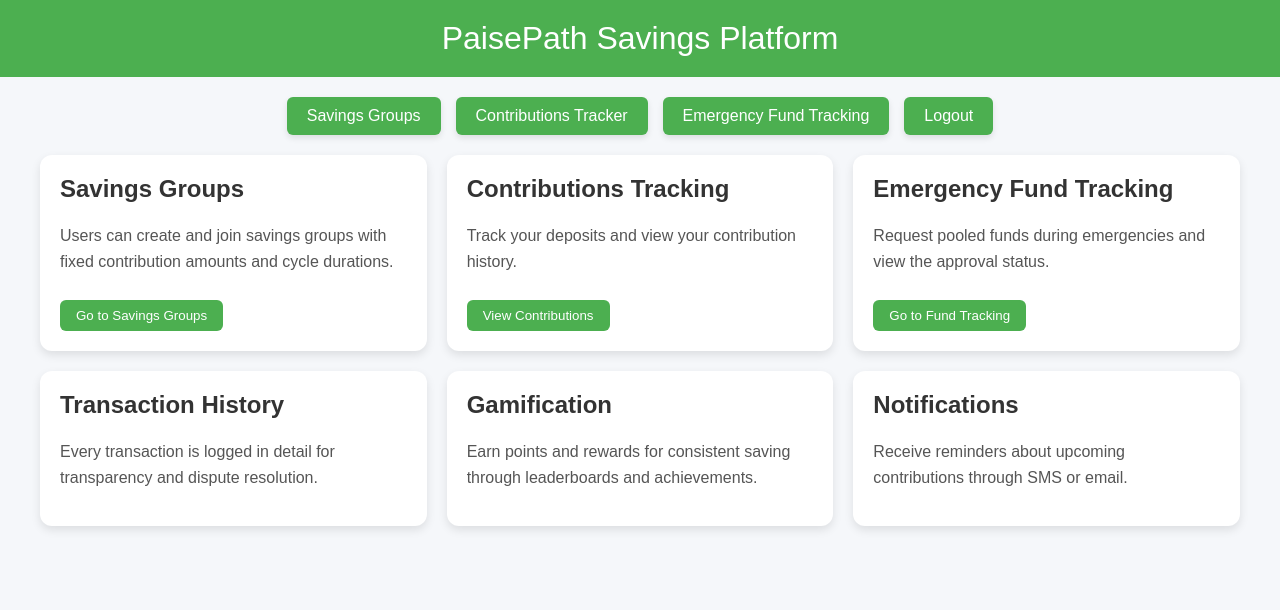
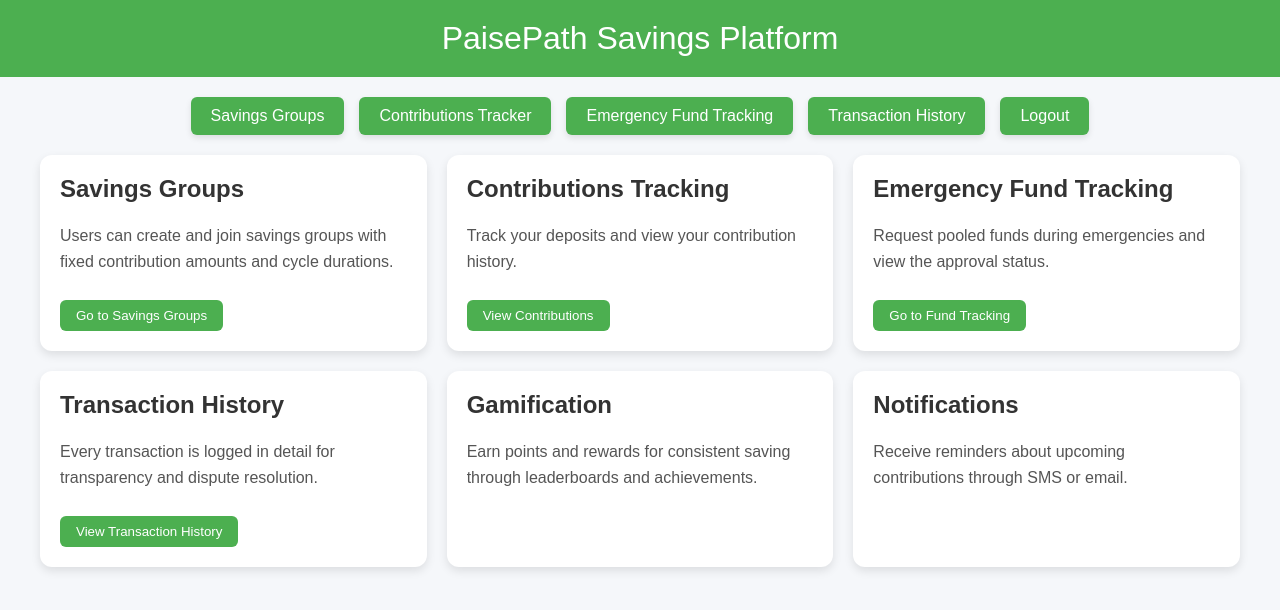
Before and after one commit to annumd/paisepath2, a plain HTML site: page features.html in a window 1280 px wide. Drawn offline with Linux system fonts and the light colour scheme.

Commit message:
Update features.html

```diff
--- a/features.html
+++ b/features.html
@@ -78,6 +78,7 @@
     <button onclick="location.href='savings.html'">Savings Groups</button>
     <button onclick="location.href='contributions.html'">Contributions Tracker</button>
     <button onclick="location.href='emergency.html'">Emergency Fund Tracking</button>
+    <button onclick="location.href='transaction.html'">Transaction History</button>
     <button onclick="location.href='login.html'">Logout</button>
 </div>
 
@@ -104,6 +105,7 @@
         <div class="feature-card">
             <h2>Transaction History</h2>
             <p>Every transaction is logged in detail for transparency and dispute resolution.</p>
+            <button onclick="location.href='transaction.html'">View Transaction History</button>
         </div>
 
         <div class="feature-card">
```
